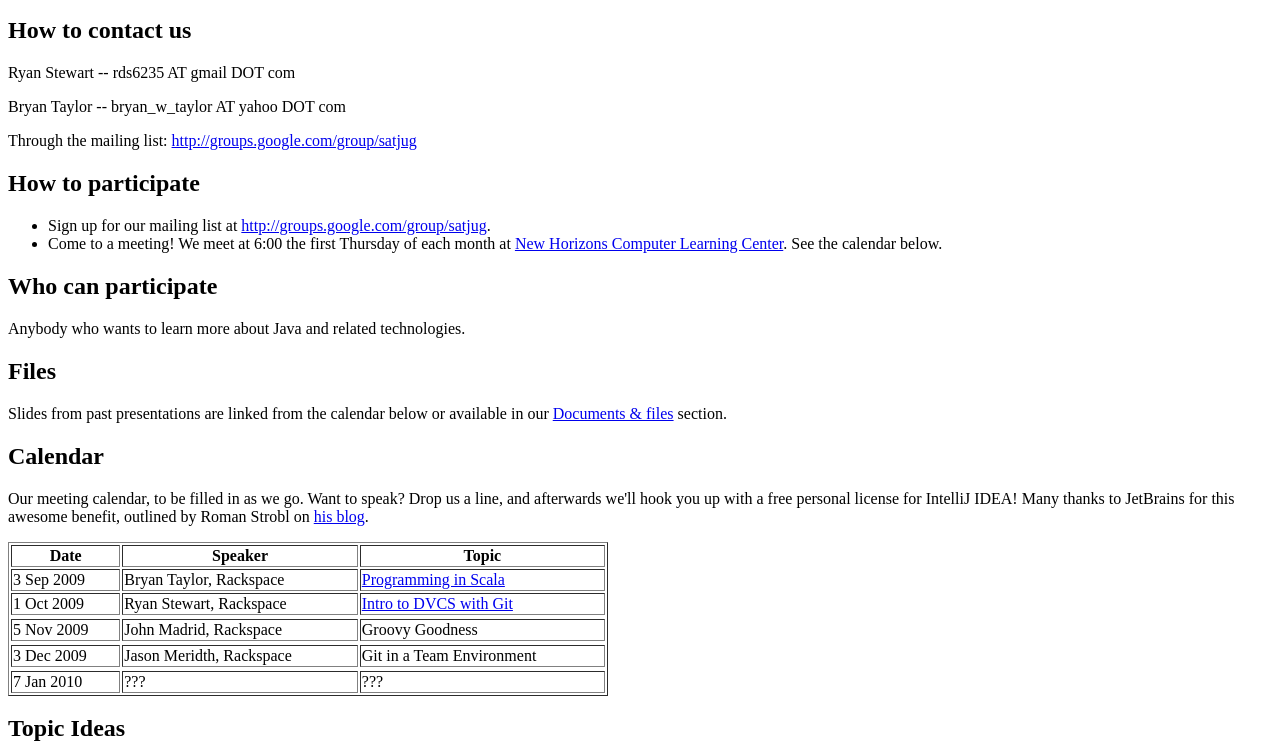
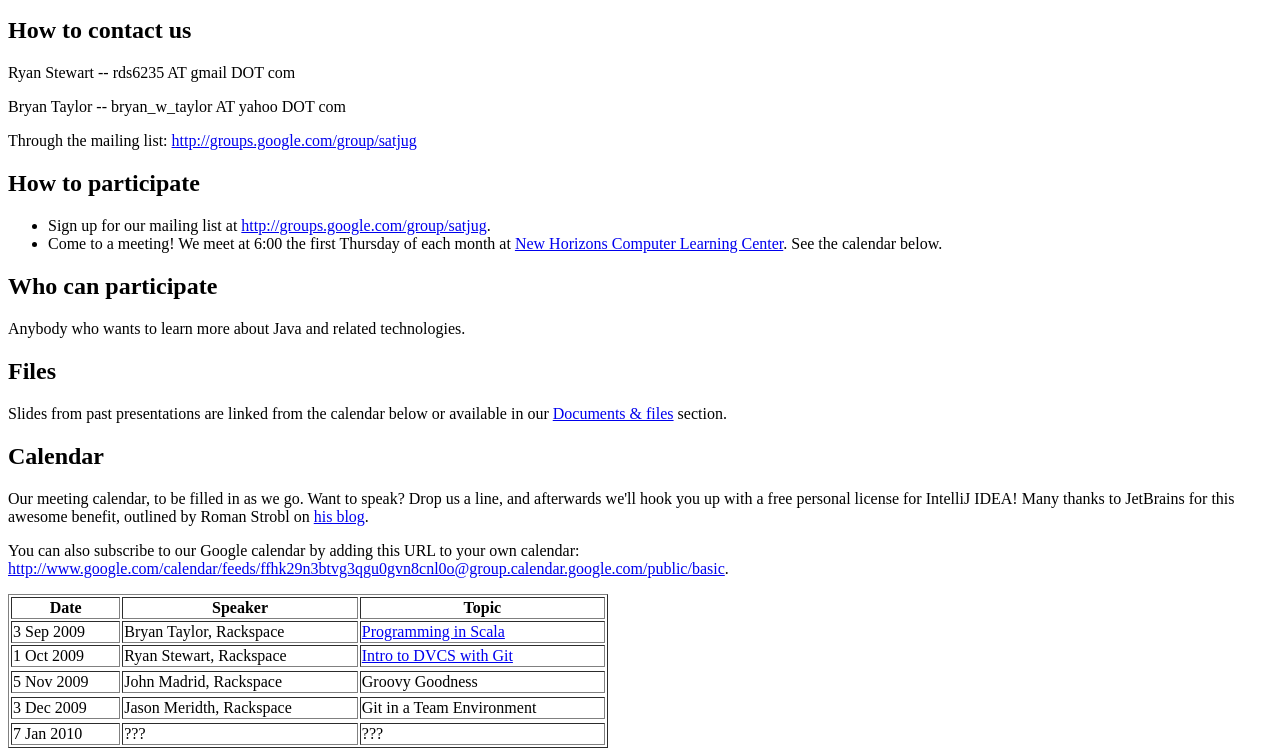
Before and after one commit to satjug/old-java-net, a plain HTML site: page www/index.html in a window 1280 px wide. Shown: the part 87-837 px from the top of the page. Drawn offline with Linux system fonts and the light colour scheme.

Commit message:
Added link to Google calendar
git-svn-id: https://svn.java.net/svn/satjug~svn/trunk@15 2a95e853-3fd2-c543-90e7-81dd431a3a96

```diff
--- a/www/index.html
+++ b/www/index.html
@@ -15,6 +15,7 @@
 <p>Slides from past presentations are linked from the calendar below or available in our <a href="https://satjug.dev.java.net/servlets/ProjectDocumentList">Documents & files</a> section.</p>
 <h2>Calendar</h2>
 <p>Our meeting calendar, to be filled in as we go. Want to speak? Drop us a line, and afterwards we'll hook you up with a free personal license for IntelliJ IDEA! Many thanks to JetBrains for this awesome benefit, outlined by Roman Strobl on <a href="http://blogs.jetbrains.com/watchtower/2009/06/how-to-get-a-free-license-of-intellij-idea/">his blog</a>.</p>
+<p>You can also subscribe to our Google calendar by adding this URL to your own calendar: <a href="http://www.google.com/calendar/feeds/ffhk29n3btvg3qgu0gvn8cnl0o@group.calendar.google.com/public/basic">http://www.google.com/calendar/feeds/ffhk29n3btvg3qgu0gvn8cnl0o@group.calendar.google.com/public/basic</a>.</p>
 <table style="width: 600px" border="1">
     <tr>
         <th>Date</th>
```
